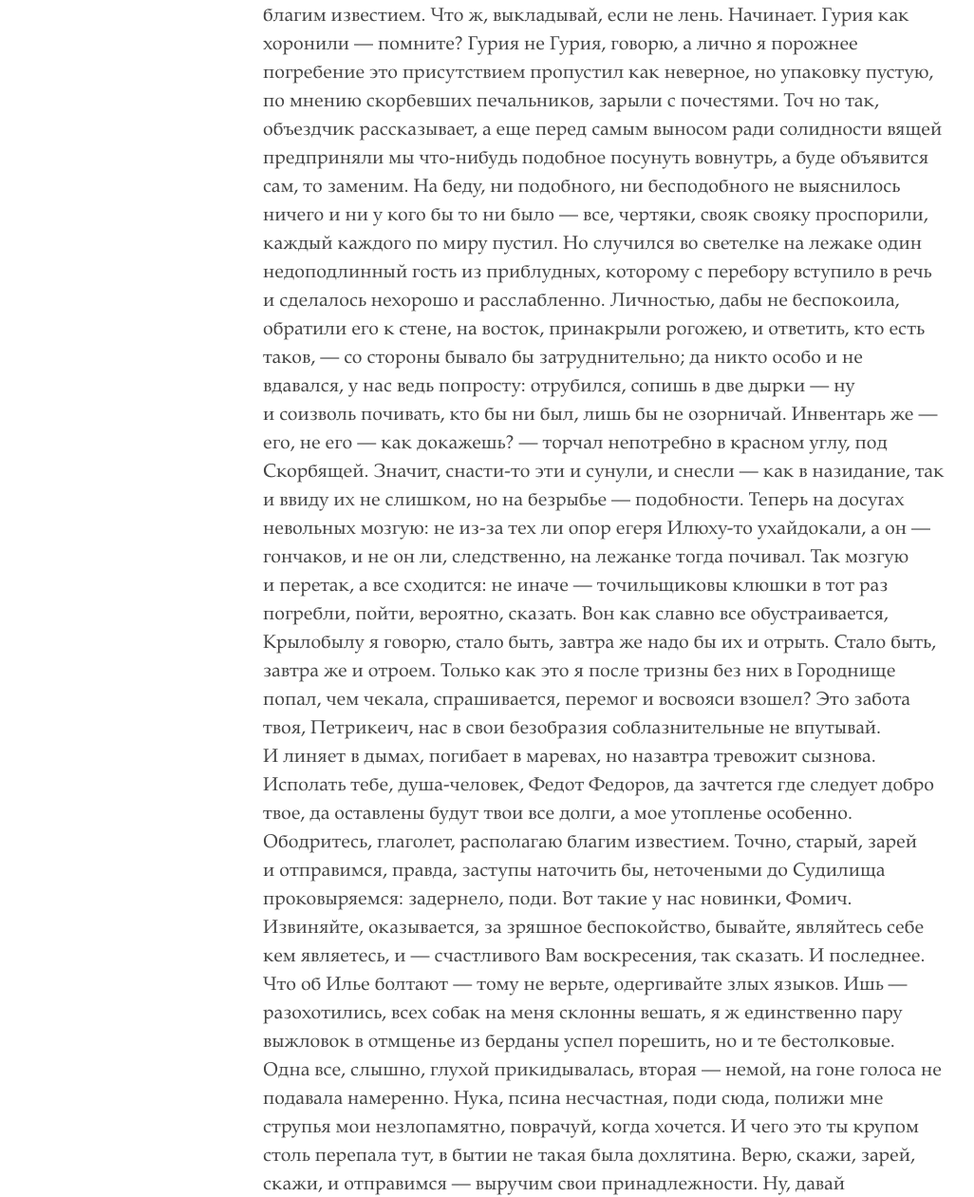
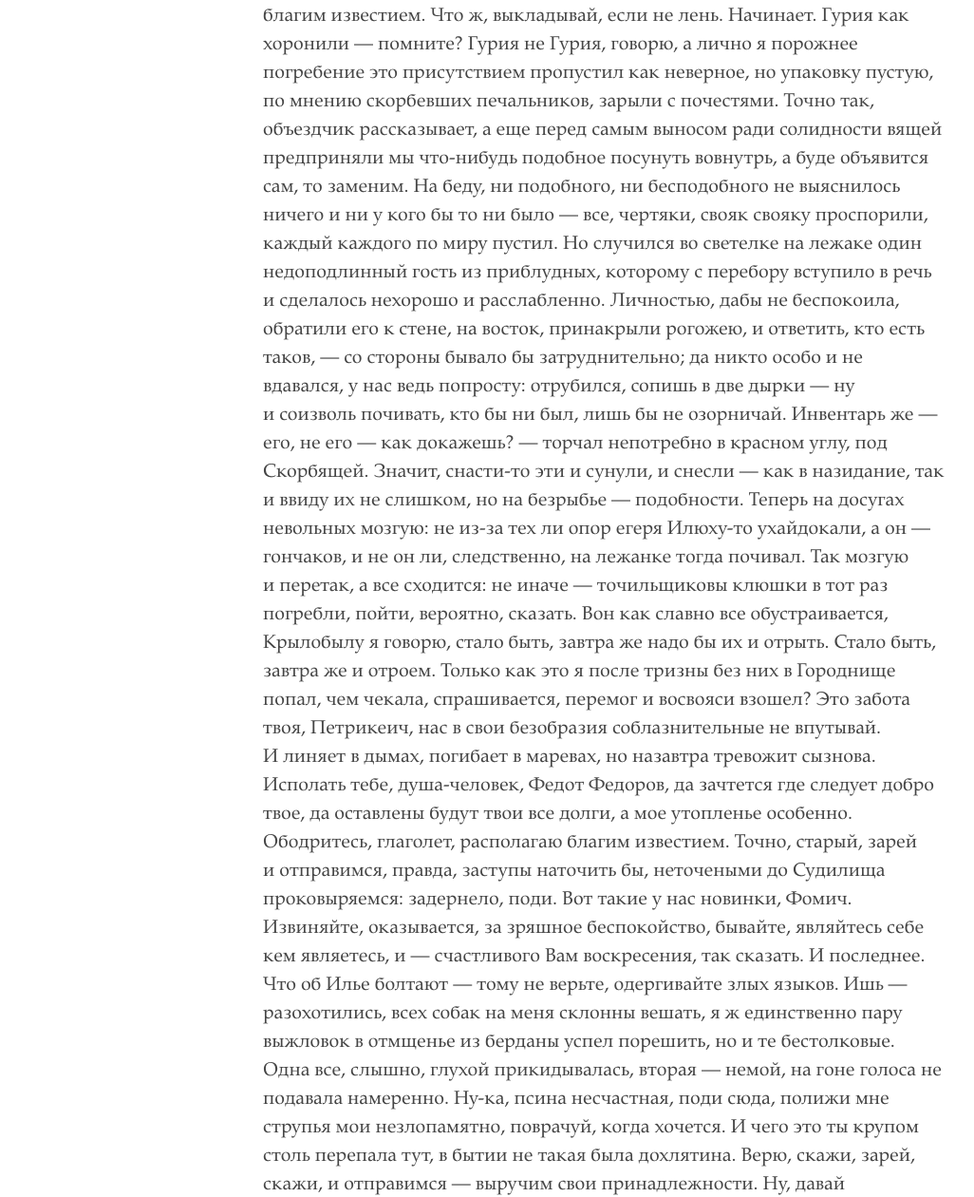
Before and after one commit to digbmc/dog-annotation-site, a Jekyll site: the page built from _texts/17_ru.md, in a window 1280 px wide. Shown: the part 510-1770 px from the top of the page at 95% size, without its empty margins (3-1029 px from the left). Built offline with Jekyll 4.4.1, drawn with Linux system fonts in a browser that asks for light colours; some of the changed text lies outside the part shown.

Commit message:
fix errors

```diff
--- a/_texts/17_ru.md
+++ b/_texts/17_ru.md
@@ -10,7 +10,7 @@
 слегой краденой и с нее же длиной, возникает — старуху заплаканную с туеском ведет: разрешите рекомендовать, моя вдова, чуть не
 век без мужика мыкалась, спасибо — Зимарь-Человек наконец ей
 встретился. И выдвигается из-за реки Крылобыл, выступает, как посуху: что сидите? Да так. Царствия Небесного дожидаемся — а тебя
-какая нелегкая принесла? Ободритесь, располагаю благим известием. Что ж, выкладывай, если не лень. Начинает. Гурия как хоронили — помните? Гурия не Гурия, говорю, а лично я порожнее погребение это присутствием пропустил как неверное, но упаковку пустую, по мнению скорбевших печальников, зарыли с почестями. Точ но
+какая нелегкая принесла? Ободритесь, располагаю благим известием. Что ж, выкладывай, если не лень. Начинает. Гурия как хоронили — помните? Гурия не Гурия, говорю, а лично я порожнее погребение это присутствием пропустил как неверное, но упаковку пустую, по мнению скорбевших печальников, зарыли с почестями. Точно
 так, объездчик рассказывает, а еще перед самым выносом ради солидности вящей предприняли мы что-нибудь подобное посунуть
 вовнутрь, а буде объявится сам, то заменим. На беду, ни подобного,
 ни бесподобного не выяснилось ничего и ни у кого бы то ни было —
@@ -32,5 +32,5 @@
 себе кем являетесь, и — счастливого Вам воскресения, так сказать.
 И последнее. Что об Илье болтают — тому не верьте, одергивайте
 злых языков. Ишь — разохотились, всех собак на меня склонны вешать, я ж единственно пару выжловок в отмщенье из берданы успел
-порешить, но и те бестолковые. Одна все, слышно, глухой прикидывалась, вторая — немой, на гоне голоса не подавала намеренно. Нука, псина несчастная, поди сюда, полижи мне струпья мои незлопамятно, поврачуй, когда хочется. И чего это ты крупом столь перепала тут, в бытии не такая была дохлятина. Верю, скажи, зарей, скажи,
+порешить, но и те бестолковые. Одна все, слышно, глухой прикидывалась, вторая — немой, на гоне голоса не подавала намеренно. Ну-ка, псина несчастная, поди сюда, полижи мне струпья мои незлопамятно, поврачуй, когда хочется. И чего это ты крупом столь перепала тут, в бытии не такая была дохлятина. Верю, скажи, зарей, скажи,
 и отправимся — выручим свои принадлежности. Ну, давай покалякаем, зачем напрасно в молчанку играть да кукситься. Или сокровенны тебе слова мои?
```
